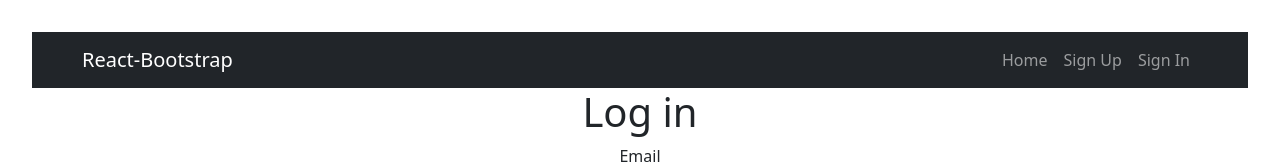
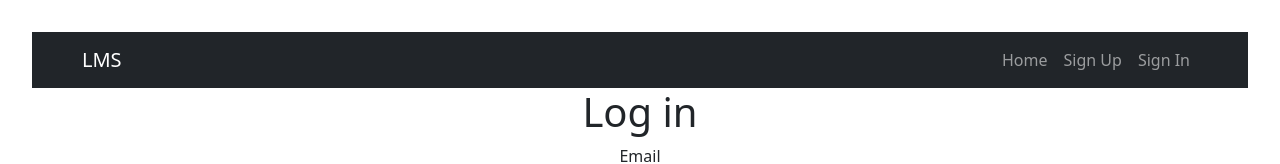
Before and after one commit to ayeanuska/LMS-FE, a React (Vite) app: page /signin in a window 1280 px wide. Shown: the top 164 px of the page. Built offline with nearby package versions, Linux system fonts and the light colour scheme; no server answers.

Commit message:
ui chnages

```diff
--- a/src/components/layouts/Header.jsx
+++ b/src/components/layouts/Header.jsx
@@ -7,7 +7,7 @@ export const Header = () => {
   return (
     <Navbar expand="md" className="bg-dark  text-white" variant="dark">
       <Container>
-        <Navbar.Brand href="#home">React-Bootstrap</Navbar.Brand>
+        <Navbar.Brand href="#home">LMS</Navbar.Brand>
         <Navbar.Toggle aria-controls="basic-navbar-nav" />
         <Navbar.Collapse id="basic-navbar-nav">
           <Nav className="ms-auto">
--- a/src/components/layouts/Hero.jsx
+++ b/src/components/layouts/Hero.jsx
@@ -1,14 +1,10 @@
 import React from "react";
 
 const Hero = () => {
-
   return (
-    <div className="text-center py-5 bg-primary text-white">
-      Your content here
+    <div className="text-center py-4 bg-white text-dark">
       <h2 className="display-4 fw-bold mb-4">Welcome to the Library</h2>
-      <p className="fs-5">
-        Manage books, track records, and enhance the reading experience.
-      </p>
+      <p className="fs-5">Enhance the reading experience.</p>
     </div>
   );
 };
```
